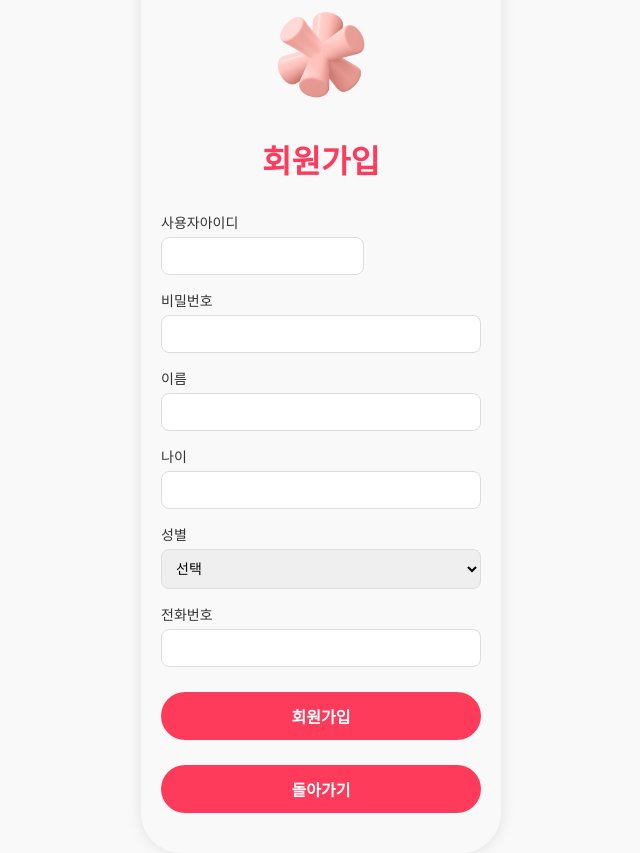
After one commit to piboo-chatbot/django, a Django app: page /chatbot/signup/ in a window 1280 px wide. The commit adds this page. Shown: the whole page, without its empty margins (319-959 px from the left). Run offline with Django 5.2, Linux system fonts and the light colour scheme.

Commit message:
pibo-html

```diff
--- a/backend/chatbot/urls.py
+++ b/backend/chatbot/urls.py
@@ -1,8 +1,10 @@
 from django.urls import path
-from .views import AskView
-from .views import AskView, chatbot_page
+from .views import AskView, chatbot_page, signup_view, login_view ,intro_view
 
 urlpatterns = [
-    path('ask/', AskView.as_view(), name='ask'),
-    path('', chatbot_page, name='chatbot'),
+    path('ask/', AskView.as_view(), name='ask'),        # 질문 처리 API
+    path('', chatbot_page, name='chatbot'),             # 챗봇 화면
+    path('signup/', signup_view, name='signup'),        # 회원가입 화면
+    path('login/', login_view, name='login'),           # 로그인 화면
+    path('intro/', intro_view, name = 'intro'),
 ]
--- a/backend/chatbot/views.py
+++ b/backend/chatbot/views.py
@@ -1,8 +1,11 @@
-from django.shortcuts import render
+from django.contrib.auth import authenticate, login
+from django.shortcuts import render, redirect
+from django.contrib.auth.models import User
 
 from rest_framework.views import APIView
 from rest_framework.response import Response
 from rest_framework import status
+
 
 from langchain_openai import ChatOpenAI
 from chatbot.chain import get_chain
@@ -24,8 +27,13 @@ llm_model = ChatOpenAI(model_name='gpt-4o-mini', temperature=0.4)
 # chat_memory = get_chain(qlora_model)#llm_model
 chat_memory = get_chain(llm_model)
 
+
+
 def chatbot_page(request):
     return render(request, 'chatbot.html')
+
+def intro_view(request):
+    return render(request, 'index.html')
 
 class AskView(APIView):
     def post(self, request):
@@ -37,3 +45,39 @@ class AskView(APIView):
             config={"configurable": {"session_id": session_id}}
         )
         return Response({"answer": response.content}, status=status.HTTP_200_OK)
+
+def login_view(request):
+    if request.method == 'POST':
+        username = request.POST['username']
+        password = request.POST['password']
+        user = authenticate(request, username=username, password=password)
+        if user is not None:
+            login(request, user)
+            return redirect('chatbot')  # 로그인 성공 시 chatbot 화면으로
+        else:
+            return render(request, 'login.html', {'error': '아이디 또는 비밀번호가 틀렸습니다.'})
+    return render(request, 'login.html')
+
+
+def signup_view(request):
+    if request.method == 'POST':
+        username = request.POST.get('username')
+        password = request.POST.get('password')
+        name = request.POST.get('name')
+        age = request.POST.get('age')
+        gender = request.POST.get('gender')
+        phone = request.POST.get('phone')
+
+        # 아이디 중복 여부 확인
+        if User.objects.filter(username=username).exists():
+            return render(request, 'signup.html', {'error': '이미 존재하는 아이디입니다.'})
+
+        # 사용자 생성
+        user = User.objects.create_user(username=username, password=password)
+        # 이름, 나이, 성별, 전화번호 등은 커스텀 UserProfile 모델을 만든 후 연결하거나, 추가 필드를 위한 모델을 따로 만들어 관리하는 것을 권장해!
+        # 지금은 단순 예시로 User 객체 생성만 해줄게.
+        user.save()
+
+        return redirect('login')  # 회원가입 후 로그인 화면으로
+
+    return render(request, 'signup.html')
--- /dev/null
+++ b/backend/static/style/signup.css
@@ -0,0 +1,106 @@
+/* 회원가입 페이지 스타일 (intro.css와 같은 컨셉) */
+
+@import url('https://fonts.googleapis.com/css2?family=Albert+Sans:wght@800&display=swap');
+
+body {
+  background-color: #f9f9f9;
+  font-family: 'Albert Sans', sans-serif;
+  margin: 0;
+  display: flex;
+  justify-content: center;
+  align-items: center;
+  height: 100vh;
+}
+
+.phone {
+  width: 320px;
+  border-radius: 40px;
+  background-color: #f9f9f9;
+  box-shadow: 0 0 15px rgba(0,0,0,0.1);
+  padding: 40px 20px;
+  text-align: center;
+}
+
+.logo {
+  width: 100px;
+  margin: 20px auto;
+}
+
+.brand {
+  font-weight: 800;
+  font-size: 32px;
+  color: #ff3b5c;
+  margin: 10px 0 30px;
+}
+
+.form-container {
+  display: flex;
+  flex-direction: column;
+  gap: 15px;
+}
+
+.input-group {
+  display: flex;
+  flex-direction: column;
+  align-items: flex-start;
+}
+
+.input-group label {
+  margin-bottom: 5px;
+  font-size: 14px;
+  color: #333;
+}
+
+.input-group input,
+.input-group select {
+  width: 100%;
+  padding: 10px;
+  border: 1px solid #ddd;
+  border-radius: 8px;
+  font-size: 14px;
+  box-sizing: border-box;
+}
+
+.start-btn {
+  background-color: #ff3b5c;
+  color: white;
+  padding: 12px;
+  font-weight: 600;
+  font-size: 16px;
+  border: none;
+  border-radius: 25px;
+  cursor: pointer;
+  margin-top: 10px;
+  transition: all 0.2s ease;
+}
+
+.start-btn:hover {
+  background-color: white;
+  color: #ff3b5c;
+  border: 2px solid #ff3b5c;
+}
+
+.input-with-btn {
+  display: flex;
+  gap: 5px;
+}
+
+.input-with-btn input {
+  flex: 1;
+}
+
+.input-with-btn button {
+  background-color: #ff3b5c;
+  color: white;
+  border: none;
+  border-radius: 8px;
+  padding: 0 10px;
+  cursor: pointer;
+  font-size: 12px;
+}
+
+.input-with-btn button:hover {
+  background-color: white;
+  color: #ff3b5c;
+  border: 1px solid #ff3b5c;
+}
--- a/backend/templates/index.html
+++ b/backend/templates/index.html
@@ -8,12 +8,12 @@
 <link rel="stylesheet" href="{% static 'style/intro.css' %}">
 </head>
 <body>
-    <div class="phone">
-        <div>
+<div class="container">
     <img src="{% static 'images/intro.png' %}" class="logo" alt="PiBoo 로고">
     <div class="brand">PiBoo</div>
-        </div>
     <button class="start-btn" onclick="location.href='{% url 'chatbot' %}'">시작하기</button>
+    <button class="login-btn" onclick="location.href='{% url 'login' %}'">로그인</button>
+    <button class="signup-btn" onclick="location.href='{% url 'signup' %}'">회원가입</button>
 </div>
 </body>
 </html>
--- /dev/null
+++ b/backend/templates/signup.html
@@ -0,0 +1,63 @@
+{% load static %}
+<!DOCTYPE html>
+<html lang="ko">
+<head>
+  <meta charset="UTF-8" />
+  <meta name="viewport" content="width=device-width, initial-scale=1.0">
+  <title>회원가입 - PiBoo 🌸</title>
+  <link rel="stylesheet" href="{% static 'style/signup.css' %}">
+  <script src="https://code.jquery.com/jquery-3.7.1.min.js"></script>
+</head>
+<body>
+  <div class="phone">
+    <div>
+      <img src="{% static 'images/intro.png' %}" class="logo" alt="PiBoo 로고">
+      <div class="brand">회원가입</div>
+    </div>
+
+    <form method="post" action="{% url 'signup' %}" class="form-container">
+      {% csrf_token %}
+
+      <div class="input-group">
+        <label for="username">사용자아이디</label>
+        <div class="input-with-btn">
+          <input type="text" id="username" name="username" required />
+          <!-- <button type="button" id="check-duplicate-btn">중복확인</button> -->
+        </div>
+      </div>
+
+      <div class="input-group">
+        <label for="password">비밀번호</label>
+        <input type="password" id="password" name="password" required />
+      </div>
+
+      <div class="input-group">
+        <label for="name">이름</label>
+        <input type="text" id="name" name="name" required />
+      </div>
+
+      <div class="input-group">
+        <label for="age">나이</label>
+        <input type="number" id="age" name="age" required />
+      </div>
+
+      <div class="input-group">
+        <label for="gender">성별</label>
+        <select id="gender" name="gender" required>
+          <option value="">선택</option>
+          <option value="남">남</option>
+          <option value="여">여</option>
+        </select>
+      </div>
+
+      <div class="input-group">
+        <label for="phone">전화번호</label>
+        <input type="tel" id="phone" name="phone" required />
+      </div>
+
+      <button type="submit" class="start-btn">회원가입</button>
+      <button type="button" class="start-btn" onclick="location.href='{% url 'intro' %}'">돌아가기</button>
+    </form>
+  </div>
+</body>
+</html>
```
Also changed, not shown: backend/static/style/chatbot.css (+89 -32 lines), backend/static/style/intro.css (+39 -30 lines), backend/static/style/login.css (added, +91 -0 lines), backend/templates/login.html (added, +34 -0 lines). Lines whose indentation alone changed are shown as unchanged.
